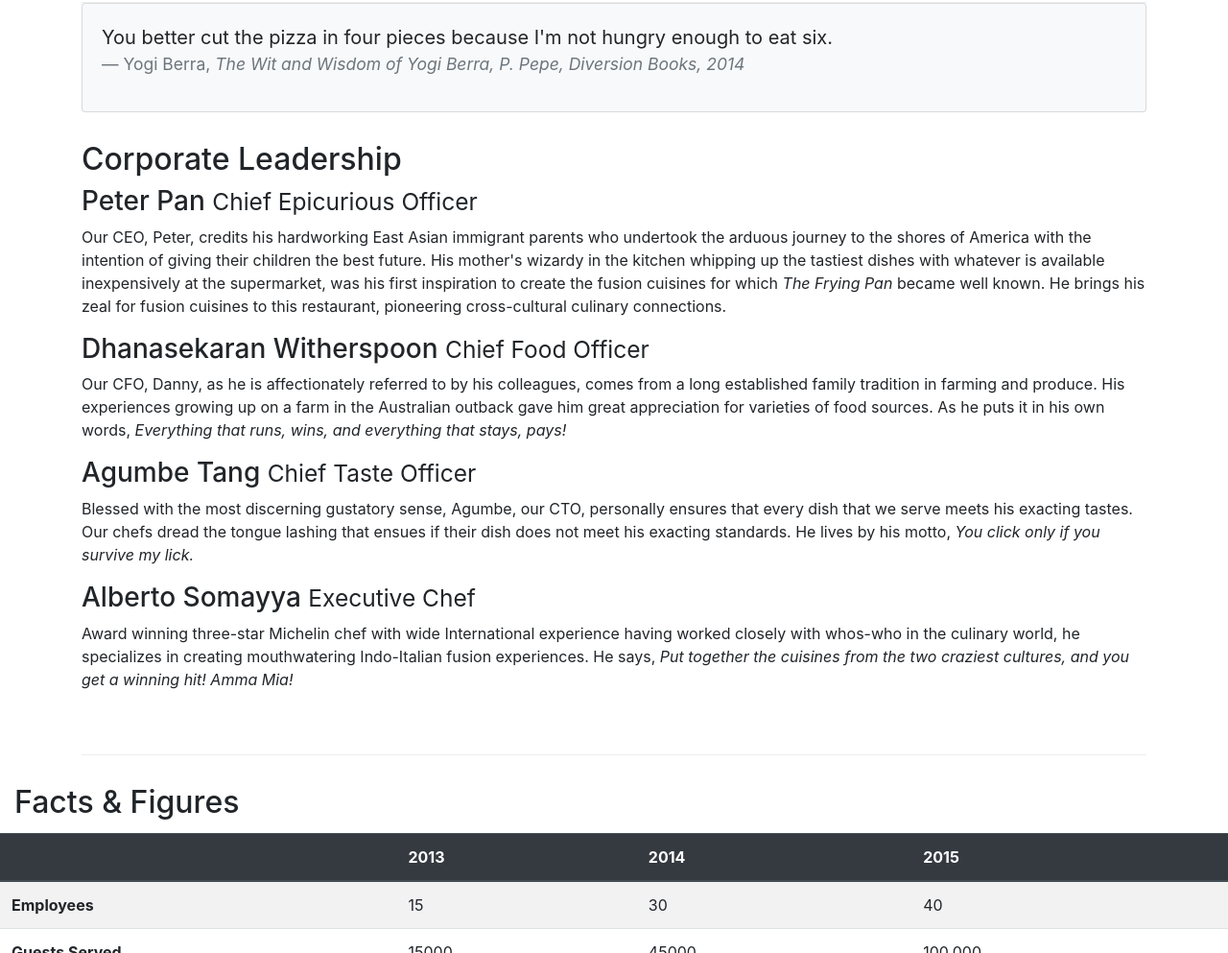
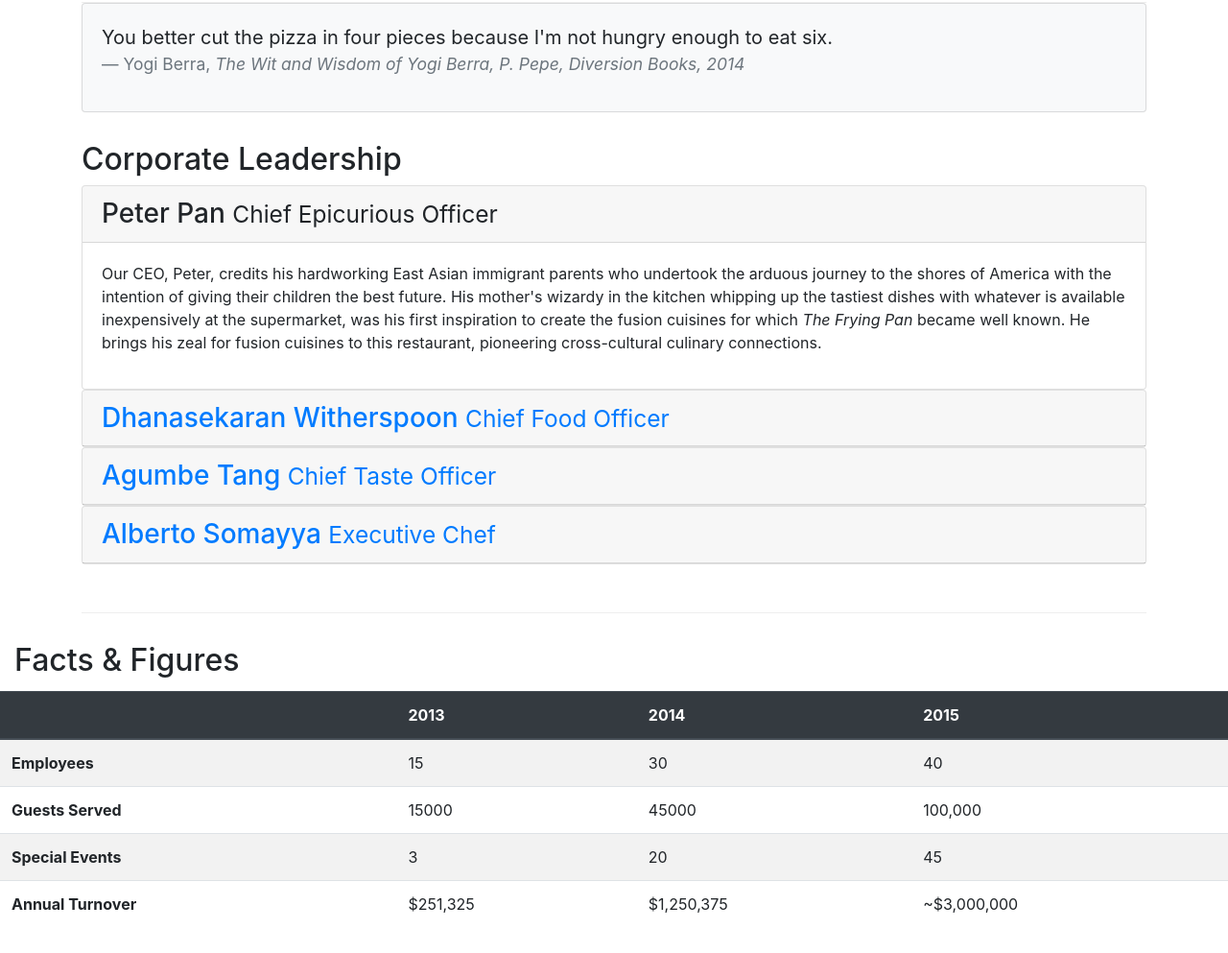
Before and after one commit to arpit-jpg/Cousera-project, a website: page aboutus.html in a window 1280 px wide. Shown: the part 837-1830 px from the top of the page at 96% size. Drawn offline with nearby package versions, Linux system fonts and the light colour scheme.

Commit message:
Accordion

```diff
--- a/aboutus.html
+++ b/aboutus.html
@@ -94,6 +94,7 @@
                         <footer class="blockquote-footer">Yogi Berra,
                             <cite title="Source Title">The Wit and Wisdom of Yogi Berra,
                             P. Pepe, Diversion Books, 2014</cite>
+
                         </footer>
                     </blockquote>
                 </div>
@@ -101,18 +102,72 @@
         </div>
 
         <div class="row row-content">
-            <div>
-                <h2>Corporate Leadership</h2>
-                <h3>Peter Pan <small>Chief Epicurious Officer</small></h3>
-                <p>Our CEO, Peter, credits his hardworking East Asian immigrant parents who undertook the arduous journey to the shores of America with the intention of giving their children the best future. His mother's wizardy in the kitchen whipping up the tastiest dishes with whatever is available inexpensively at the supermarket, was his first inspiration to create the fusion cuisines for which <em>The Frying Pan</em> became well known. He brings his zeal for fusion cuisines to this restaurant, pioneering cross-cultural culinary connections.</p>
-                <h3>Dhanasekaran Witherspoon <small>Chief Food Officer</small></h3>
-                <p>Our CFO, Danny, as he is affectionately referred to by his colleagues, comes from a long established family tradition in farming and produce. His experiences growing up on a farm in the Australian outback gave him great appreciation for varieties of food sources. As he puts it in his own words, <em>Everything that runs, wins, and everything that stays, pays!</em></p>
-                <h3>Agumbe Tang <small>Chief Taste Officer</small></h3>
-                <p>Blessed with the most discerning gustatory sense, Agumbe, our CTO, personally ensures that every dish that we serve meets his exacting tastes. Our chefs dread the tongue lashing that ensues if their dish does not meet his exacting standards. He lives by his motto, <em>You click only if you survive my lick.</em></p>
-                <h3>Alberto Somayya <small>Executive Chef</small></h3>
-                <p>Award winning three-star Michelin chef with wide International experience having worked closely with whos-who in the culinary world, he specializes in creating mouthwatering Indo-Italian fusion experiences. He says, <em>Put together the cuisines from the two craziest cultures, and you get a winning hit! Amma Mia!</em></p>
+            <div><h2>Corporate Leadership</h2>
+                <div id ="accordion">
+                    <div class="card">
+                        <div class="card-header" role="tab" id="peterhead">
+                        <h3 class="mb-0">
+                            <a data-toggle="collapse" data-target="#peter">
+                            Peter Pan <small>Chief Epicurious Officer</small>
+                            </a>
+                        </h3>
+                        </div>
+                        <div class="collapse show" id="peter" data-parent="#accordion">
+                            <div class="card-body">
+                                <p class="d-none d-sm-block">Our CEO, Peter, credits his hardworking East Asian immigrant parents who undertook the arduous journey to the shores of America with the intention of giving their children the best future. His mother's wizardy in the kitchen whipping up the tastiest dishes with whatever is available inexpensively at the supermarket, was his first inspiration to create the fusion cuisines for which <em>The Frying Pan</em> became well known. He brings his zeal for fusion cuisines to this restaurant, pioneering cross-cultural culinary connections.</p>
+                            </div>
+                        </div>
+                    </div>
+                    <div class="card">
+                        <div class="card-header" role="tab" id="dannyhead">
+                        <h3 class="mb-0">
+                            <a class="collapsed" data-toggle="collapse" data-target="#danny">
+                            Dhanasekaran Witherspoon <small>Chief Food Officer</small>
+                            </a>
+                        </h3>
+                        </div>
+                        <div class="collapse" id="danny" data-parent="#accordion">
+                            <div class="card-body">
+                                <p class="d-none d-sm-block">Our CFO, Danny, as he is affectionately referred to by his colleagues, comes from a long established family tradition in farming and produce. His experiences growing up on a farm in the Australian outback gave him great appreciation for varieties of food sources. As he puts it in his own words, <em>Everything that runs, wins, and everything that stays, pays!</em></p>
+                            </div>
+                        </div>
+                    </div>
+                    <div class="card">
+                        <div class="card-header" role="tab" id="agumbehead">
+                        <h3 class="mb-0">
+                            <a class="collapsed" data-toggle="collapse" data-target="#agumbe">
+                            Agumbe Tang <small>Chief Taste Officer</small>
+                            </a>
+                        </h3>
+                        </div>
+                        <div class="collapse" id="agumbe" data-parent="#accordion">
+                            <div class="card-body">
+                             <p class="d-none d-sm-block"><p>Blessed with the most discerning gustatory sense, Agumbe, our CTO, personally ensures that every dish that we serve meets his exacting tastes. Our chefs dread the tongue lashing that ensues if their dish does not meet his exacting standards. He lives by his motto, <em>You click only if you survive my lick.</em></p>
+
+                            </div>
+                        </div>
+                    </div>
+                <div class="card">
+                        <div class="card-header" role="tab" id="albertohead">
+                        <h3 class="mb-0">
+                            <a class="collapsed" data-toggle="collapse" data-target="#alberto">
+                            Alberto Somayya <small>Executive Chef</small>
+                            </a>
+                        </h3>
+                        </div>
+                        <div class="collapse" id="alberto" data-parent="#accordion">
+                           <div class="card-body">
+                               <p class="d-none d-sm-block">Award winning three-star Michelin chef with wide International experience having worked closely with whos-who in the culinary world, he specializes in creating mouthwatering Indo-Italian fusion experiences. He says, <em>Put together the cuisines from the two craziest cultures, and you get a winning hit! Amma Mia!</em></p>
+                           </div>
+                      </div>
+                </div>
+                </div>
+
+
+
+
             </div>
-       </div>
+        </div>
 
     </div>
     <div class="row row-content">
--- a/css/style.css
+++ b/css/style.css
@@ -34,3 +34,9 @@ body{
 .navbar-dark{
     background-color: #512DA8;
 }
+.tab-content {
+    border-left: 1px solid #ddd;
+    border-right: 1px solid #ddd;
+    border-bottom: 1px solid #ddd;
+    padding: 10px;
+}
```
Also changed, not shown: index.html (+2 -2 lines).
